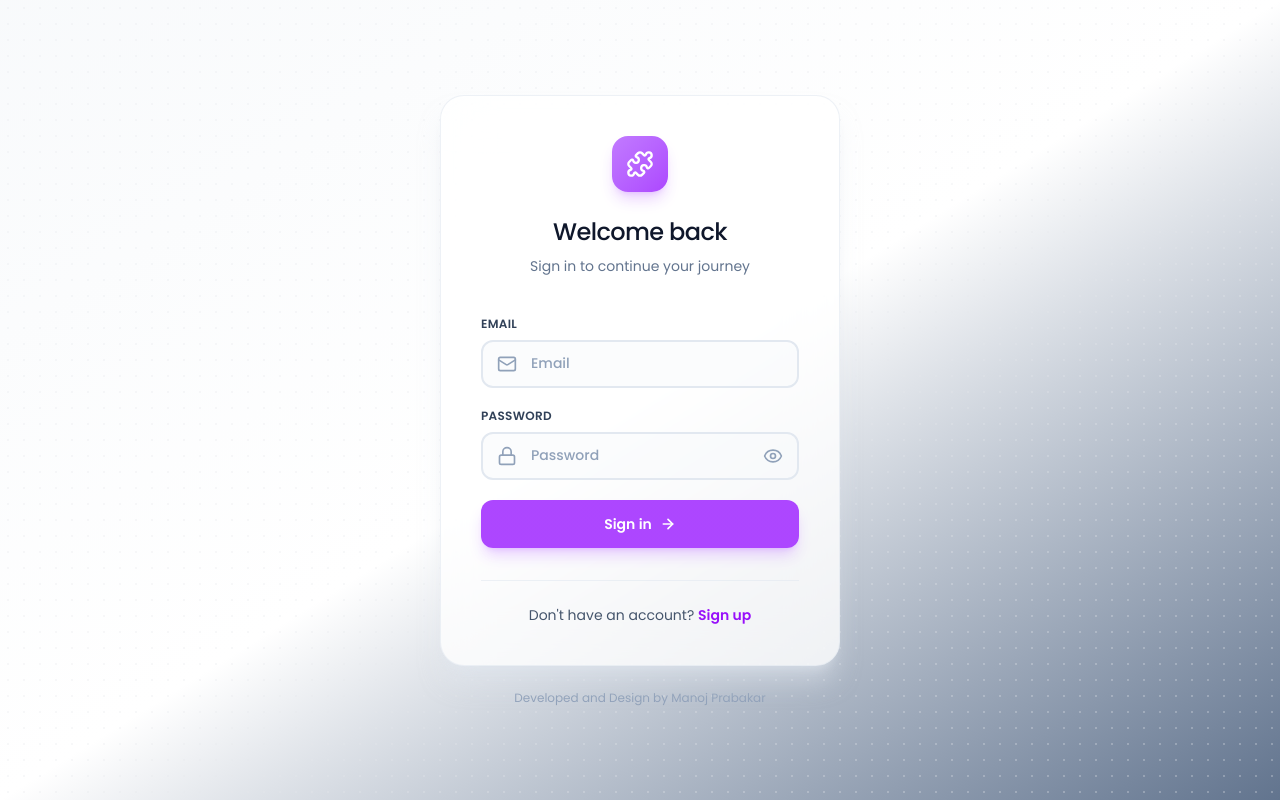
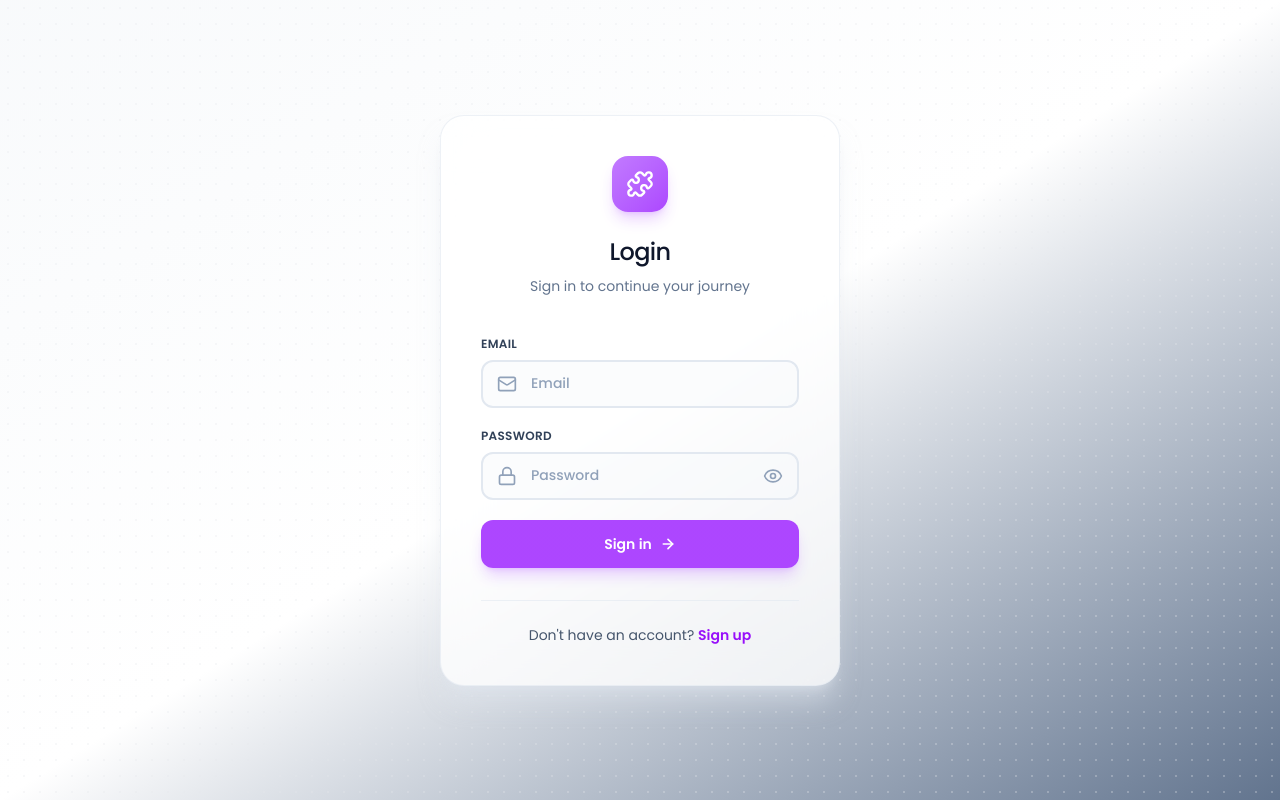
Before and after one commit to ManojPrabakarS/AI-Learning-app-MERN, a React (Vite) app in the folder frontend/: page /login in a window 1280 px wide. Built offline with nearby package versions, Linux system fonts and the light colour scheme; a web font is replaced by a local one.

Commit message:
Update LoginPage.jsx

```diff
--- a/frontend/src/pages/Auth/LoginPage.jsx
+++ b/frontend/src/pages/Auth/LoginPage.jsx
@@ -46,7 +46,7 @@
                 <Puzzle className='w-7 h-7 text-white' strokeWidth={2} />
               </div>
               <h1 className='text-2xl font-medium text-slate-900 tracking-tight mb-2'>
-                Welcome back
+                Login
               </h1>
               <p className='text-slate-500 text-sm'>
                 Sign in to continue your journey
@@ -136,9 +136,9 @@
             </div>
           </div>
           {/* Subtle footer text */}
-          <p className='text-center text-xs text-slate-400 mt-6'>
+          {/* <p className='text-center text-xs text-slate-600 mt-6'>
            Developed and Design by Manoj Prabakar
-          </p>
+          </p> */}
         </div>
       </div>
 
```
